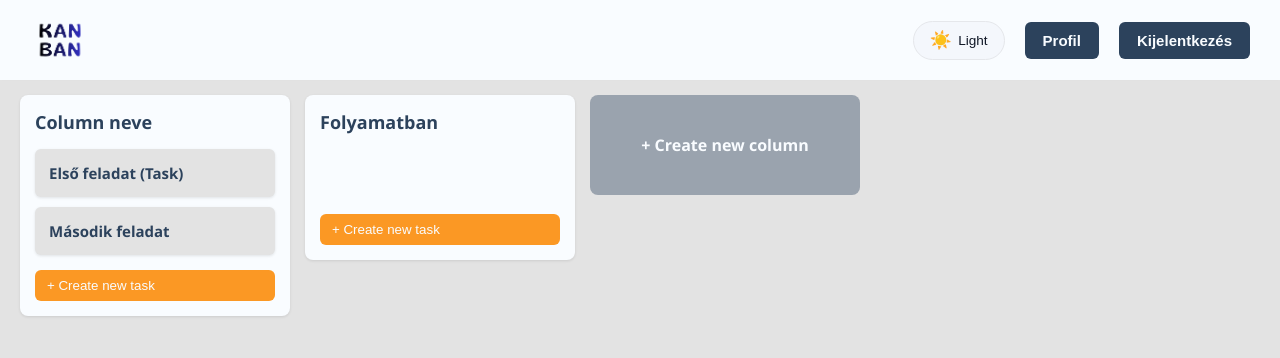
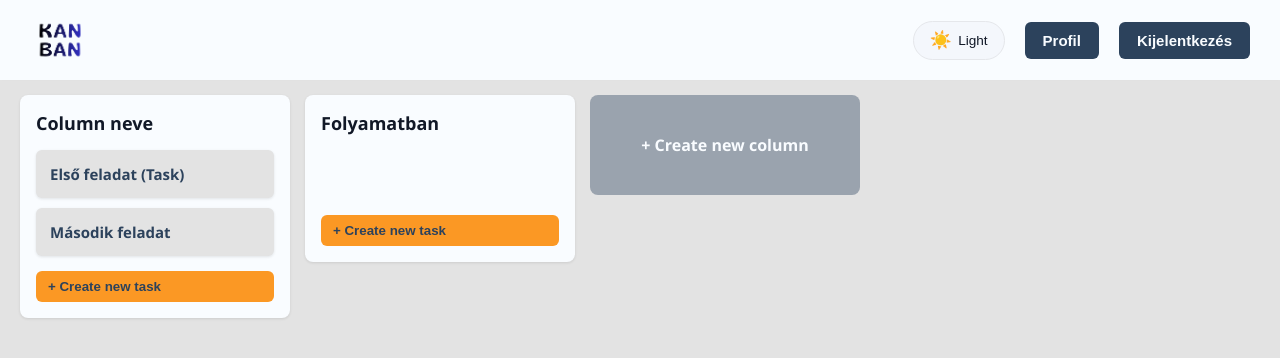
Before and after one commit to Dlevy004/kanban-webapp, a React (Vite) app in the folder frontend/: page /board/1 in a window 1280 px wide. Shown: the top 358 px of the page. Built offline with nearby package versions, Linux system fonts and the light colour scheme.

Commit message:
fix(styles): update column styles for improved theme compatibility

```diff
--- a/frontend/src/components/Column.css
+++ b/frontend/src/components/Column.css
@@ -9,12 +9,14 @@
     display: flex;
     flex-direction: column;
     gap: 15px;
+    border: 1px solid transparent;
+    transition: all 0.2s ease;
 }
 
 .column-title {
     font-size: 18px;
     font-weight: 600;
-    color: var(--primary-color);
+    color: var(--color-text);
 }
 
 .tasks-list {
@@ -29,12 +31,22 @@
     background-color: var(--secondary-color);
     border: none;
     border-radius: 6px;
-    color: var(--solid-color);
+    color: #2c425c;
+    font-weight: 600;
     cursor: pointer;
     text-align: left;
     transition: all 0.2s ease-in-out;
 }
 
 .new-task-button:hover {
-    background-color: var(--primary-color);
+    filter: brightness(1.1);
 }
+
+:root[data-theme='dark'] .column-container {
+    border: 1px solid var(--color-accent-soft);
+    box-shadow: var(--shadow-soft);
+}
+
+:root[data-theme='dark'] .new-task-button {
+    color: #2c425c;
+}
```
